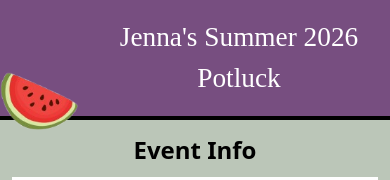
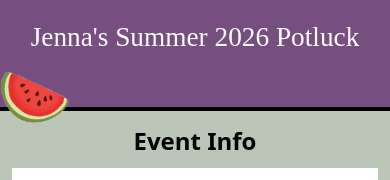
Before and after one commit to wyoskyrjen/potluck, a React (Vite) app: page / in a window 390 px wide. Shown: the top 180 px of the page. Built offline with nearby package versions, Linux system fonts and the light colour scheme.

Commit message:
Re-center header title and move watermelon below it on small screens

```diff
--- a/src/index.css
+++ b/src/index.css
@@ -78,19 +78,19 @@ main {
 @media (max-width: 575.98px) {
   .navbar-potluck {
     padding-top: 12px;
-    padding-bottom: 12px;
-    /* Reserve a lane for the melon. Absolute offsets resolve against the navbar's
-       padding box, so left: 0 keeps the melon flush with the viewport edge while
-       this padding pushes the centered title clear of it. Shrinking the melon alone
-       would not fix the overlap: the title is centered and nearly full-width at this
-       size, so it runs under anything in the left corner. */
-    padding-left: 88px;
+    /* Separate the melon from the title vertically rather than horizontally: this
+       padding opens a strip below the text for the melon to sit in, so the title
+       stays centered across the full width. Reserving space on the left instead
+       pushed the title off-center, and mirroring it on the right squeezed the text
+       into three lines. Keep this >= the melon's height above the border (51.5px
+       tall at scale 0.62, less the 16px that hangs below = 35.5px) or they collide. */
+    padding-bottom: 44px;
   }
 
-  /* Smaller melon on phones — at 0.85 it stood taller than the header itself. */
+  /* Smaller melon on phones — at 0.85 it stood taller than the whole header. */
   .navbar-watermelon {
-    --melon-scale: 0.7;
-    bottom: -14px;
+    --melon-scale: 0.62;
+    bottom: -16px;
   }
 }
 
```
Also changed, not shown: 4 other files (tests, documents, lock files or other folders).
